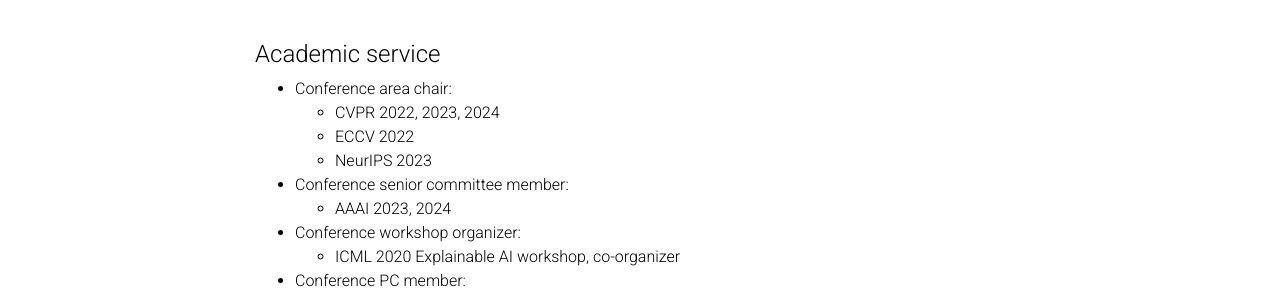
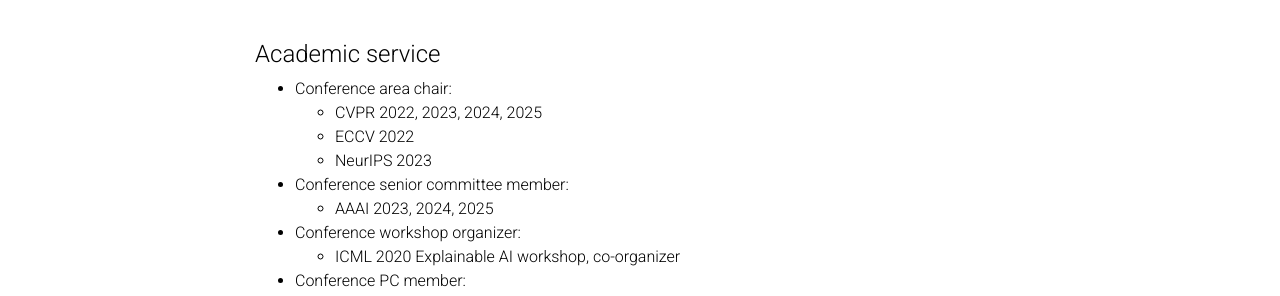
Before and after one commit to thanacademic/thanacademic.github.io, a Jekyll site: the page built from _pages/service.md, in a window 1280 px wide. Shown: the part 145-441 px from the top of the page. Built offline with Jekyll 4.4.1, drawn with Linux system fonts in a browser that asks for light colours; comment, search, counter and statistics services are not loaded; a style sheet for code colours, icons or effects is not loaded.

Commit message:
Update service.md

```diff
--- a/_pages/service.md
+++ b/_pages/service.md
@@ -8,12 +8,12 @@
 #### Academic service
 
 - Conference area chair:
-  - CVPR 2022, 2023, 2024
+  - CVPR 2022, 2023, 2024, 2025
   - ECCV 2022
   - NeurIPS 2023
 
 - Conference senior committee member:
-  - AAAI 2023, 2024
+  - AAAI 2023, 2024, 2025
 
 - Conference workshop organizer:
   - ICML 2020  Explainable AI workshop, co-organizer
```
